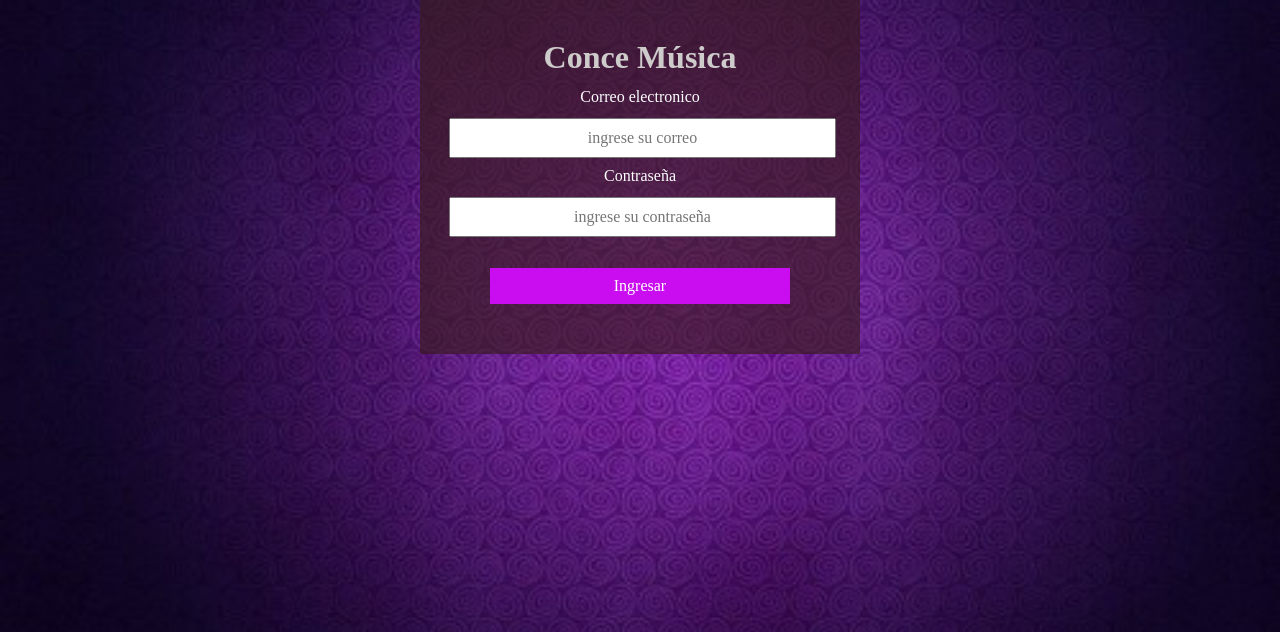
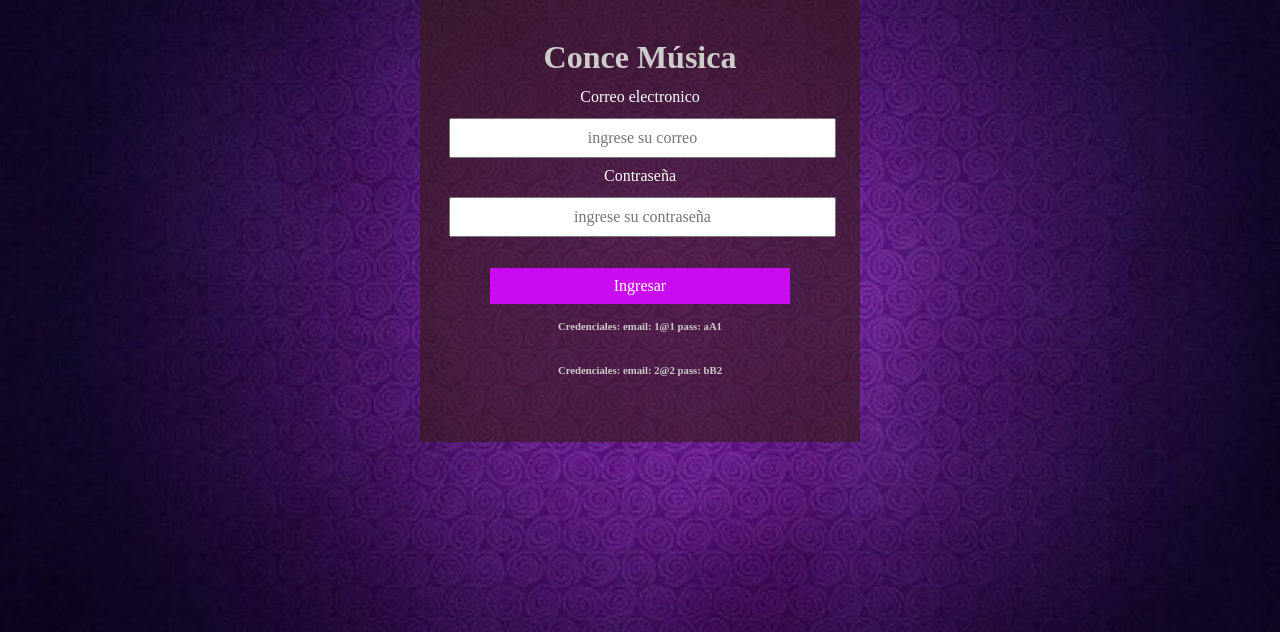
Before and after one commit to Optickal095/ConceMusica, a PHP site: page /login/login.html in a window 1280 px wide. Shown: the part 71-703 px from the top of the page. Run offline with PHP 8.4, Linux system fonts and the light colour scheme; some libraries are stand-ins or nearby versions.

Commit message:
Validar Email/Pass

```diff
--- a/inicio/index.php
+++ b/inicio/index.php
@@ -25,7 +25,7 @@
                     <div class="container">
                         <div class="row">
                             <div class="col-lg-9 col-md-8">
-                                <h1 class="font-weight-bold mb-0">Bienvenido <?php echo $_SESSION['nombre']; ?></h1>
+                                <h1 class="font-weight-bold mb-0">Bienvenido <?php echo $_SESSION['nombre_user']; ?></h1>
                                 <p class="lead text-muted">Revisa las últimas publicaciones</p>
                             </div>
                             <div class="col-lg-6 col-md-5 d-flex">
--- a/login/login.html
+++ b/login/login.html
@@ -11,10 +11,12 @@
 <body>
    <form action="../login/validacion.php" method="POST">
    <h1 class="animate__animated animate__backInLeft">Conce Música</h1>
-   <p>Correo electronico <input type="text" placeholder="ingrese su correo" name="email"></p>
-   <p>Contraseña <input type="password" placeholder="ingrese su contraseña" name="pass"></p>
+   <p>Correo electronico <input type="text" pattern="[a-z0-9._%+-]+@[a-z0-9.-]" title="Inserte un email válido" placeholder="ingrese su correo" name="email"></p>
+   <p>Contraseña <input type="password" placeholder="ingrese su contraseña" name="pass" pattern="^(?=.*\d)(?=.*[a-z])(?=.*[A-Z])(?!.*\s).*$"></p>
    <input type="submit" value="Ingresar">
 
+   <h6>Credenciales: email: 1@1 pass: aA1</h6>
+   <h6>Credenciales: email: 2@2 pass: bB2</h6>
    </form>
 </body>
 </html>
```
